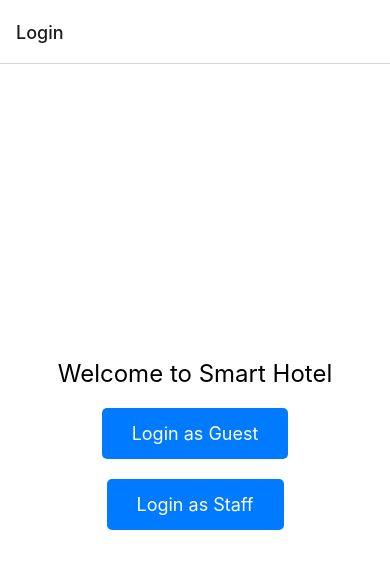
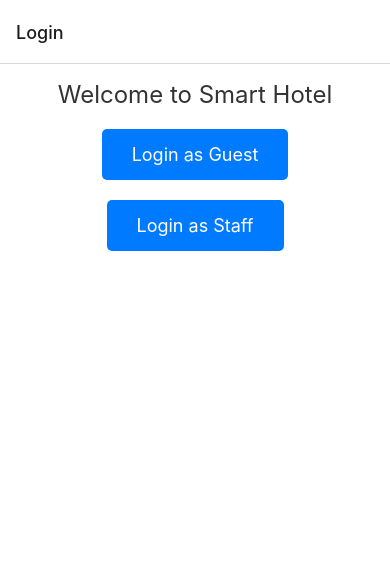
Before and after one commit to MaorHadadLD/SHS-SmartHotel, a React Native app in the folder Client/: screen /Login in a window 390 px wide. Shown: the top 568 px of the page. Built offline with nearby package versions, Linux system fonts and the light colour scheme.

Commit message:
save the staff state to login, styles.

```diff
--- a/Client/screens/Login.js
+++ b/Client/screens/Login.js
@@ -3,7 +3,7 @@ import React, { useState } from 'react';
 import { View, Text, TouchableOpacity, TextInput, StyleSheet } from 'react-native';
 import { StatusBar } from 'expo-status-bar';
 import { useNavigation } from '@react-navigation/native';
-
+import { globalStyles } from '../styles/globalStyle';
 import firebaseApp from '../firebaseConfig';
 
 const Login = () => {
@@ -39,7 +39,12 @@ const Login = () => {
 
         if (trimmedPassword === password.trim()) {
           // Password is correct, navigate to StaffHomeScreen
-          navigation.navigate('StaffHomeScreen');
+          navigation.navigate('StaffHomeScreen', {
+            roles: [employeeData.role], // Pass the role as an array
+            employeeName: employeeData.employeeName,
+            role: employeeData.role,
+            hotel: employeeData.hotel,
+          });
         } else {
           // Password is incorrect
           console.error('Incorrect password');
@@ -55,37 +60,37 @@ const Login = () => {
   };
 
   return (
-    <View style={styles.container}>
-    <Text style={styles.header}>Welcome to Smart Hotel</Text>
-    <TouchableOpacity style={styles.button} onPress={handleGuestLogin}>
-      <Text style={styles.buttonText}>Login as Guest</Text>
+    <View style={globalStyles.container}>
+      <Text style={globalStyles.header}>Welcome to Smart Hotel</Text>
+      <TouchableOpacity style={globalStyles.button} onPress={handleGuestLogin}>
+        <Text style={globalStyles.buttonText}>Login as Guest</Text>
       </TouchableOpacity>
-    <TouchableOpacity style={styles.button} onPress={handleStaffLogin}>
-      <Text style={styles.buttonText}>Login as Staff</Text>
+      <TouchableOpacity style={globalStyles.button} onPress={handleStaffLogin}>
+        <Text style={globalStyles.buttonText}>Login as Staff</Text>
       </TouchableOpacity>
       {showStaffLogin && (
-      <View style={styles.staffLoginContainer}>
+        <View style={globalStyles.staffLoginContainer}>
           <TextInput
-          style={styles.input}
+            style={globalStyles.input}
             placeholder="Employee Number"
             value={employeeNumber}
             onChangeText={(text) => setEmployeeNumber(text)}
           />
           <TextInput
-          style={styles.input}
+            style={globalStyles.input}
             placeholder="Password"
             secureTextEntry
             value={password}
             onChangeText={(text) => setPassword(text)}
           />
-        <TouchableOpacity style={styles.button} onPress={handleStaffSubmit}>
-          <Text style={styles.buttonText}>Submit</Text>
+          <TouchableOpacity style={globalStyles.button} onPress={handleStaffSubmit}>
+            <Text style={globalStyles.buttonText}>Submit</Text>
           </TouchableOpacity>
         </View>
       )}
       <StatusBar style="auto" />
     </View>
-  )
+  );
 };
 
 const styles = StyleSheet.create({
--- a/Client/screens/staff/StaffHomeScreen.js
+++ b/Client/screens/staff/StaffHomeScreen.js
@@ -1,5 +1,6 @@
 import React, { useState } from 'react';
-import { View, Text, FlatList, TouchableOpacity, StyleSheet } from 'react-native';
+import { View, Text, FlatList, TouchableOpacity } from 'react-native';
+import { globalStyles, staffHomeStyles } from '../../styles/globalStyle';
 
 const StaffHomeScreen = ({ route, navigation }) => {
   const [requests, setRequests] = useState([
@@ -9,7 +10,6 @@ const StaffHomeScreen = ({ route, navigation }) => {
   ]);
 
   const handleRequestStatusChange = (id, newStatus) => {
-    // Update the status of the request with the given id
     setRequests((prevRequests) =>
       prevRequests.map((request) =>
         request.id === id ? { ...request, status: newStatus } : request
@@ -18,53 +18,36 @@ const StaffHomeScreen = ({ route, navigation }) => {
   };
 
   const renderRequestItem = ({ item }) => (
-    <View style={styles.requestItem}>
-      <Text>{item.description}</Text>
-      <Text>Status: {item.status}</Text>
-      <TouchableOpacity onPress={() => handleRequestStatusChange(item.id, 'In Progress')}>
-        <Text>Start</Text>
+    <View style={staffHomeStyles.requestItem}>
+      <Text style={staffHomeStyles.requestItemText}>{item.description}</Text>
+      <TouchableOpacity style={staffHomeStyles.startCompleteButton} onPress={() => handleRequestStatusChange(item.id, 'In Progress')}>
+        <Text style={staffHomeStyles.startCompleteButtonText}>Start</Text>
       </TouchableOpacity>
-      <TouchableOpacity onPress={() => handleRequestStatusChange(item.id, 'Done')}>
-        <Text>Complete</Text>
+      <TouchableOpacity style={staffHomeStyles.startCompleteButton} onPress={() => handleRequestStatusChange(item.id, 'Done')}>
+        <Text style={staffHomeStyles.startCompleteButtonText}>Complete</Text>
       </TouchableOpacity>
     </View>
   );
 
   const filteredRequests = requests.filter((request) =>
-  route.params && route.params.roles && route.params.roles.includes(request.role)
-);
+    route.params && route.params.roles && route.params.roles.includes(request.role)
+  );
 
   return (
-    <View style={styles.container}>
-      <Text style={styles.header}>Staff Dashboard</Text>
+    <View style={globalStyles.container}>
+      <Text style={globalStyles.header}>Staff Dashboard</Text>
       <FlatList
         data={filteredRequests}
         keyExtractor={(item) => item.id.toString()}
         renderItem={renderRequestItem}
       />
+      <View style={staffHomeStyles.staffDetailsContainer}>
+        <Text style={staffHomeStyles.detailText}>Name: {route.params.employeeName}</Text>
+        <Text style={staffHomeStyles.detailText}>Role: {route.params.role}</Text>
+        <Text style={staffHomeStyles.detailText}>Hotel: {route.params.hotel}</Text>
+      </View>
     </View>
   );
 };
 
-const styles = StyleSheet.create({
-  container: {
-    flex: 1,
-    justifyContent: 'center',
-    alignItems: 'center',
-    padding: 16,
-    backgroundColor: '#fff',
-  },
-  header: {
-    fontSize: 24,
-    marginBottom: 20,
-  },
-  requestItem: {
-    padding: 10,
-    marginBottom: 10,
-    borderWidth: 1,
-    borderColor: 'gray',
-    borderRadius: 5,
-  },
-});
-
 export default StaffHomeScreen;
--- /dev/null
+++ b/Client/styles/globalStyle.js
@@ -0,0 +1,65 @@
+// styles.js
+
+import { StyleSheet } from 'react-native';
+
+export const globalStyles = StyleSheet.create({
+  container: {
+    flex: 1,
+    padding: 16,
+    backgroundColor: '#fff',
+  },
+  header: {
+    fontSize: 24,
+    marginBottom: 20,
+    color: '#333',
+    textAlign: 'center',
+  },
+  button: {
+    backgroundColor: '#007bff',
+    paddingVertical: 15,
+    paddingHorizontal: 30,
+    borderRadius: 5,
+    marginBottom: 20,
+    alignSelf: 'center',
+  },
+  buttonText: {
+    color: 'white',
+    fontSize: 18,
+    textAlign: 'center',
+  },
+  input: {
+    height: 40,
+    width: '100%',
+    borderColor: '#007bff',
+    borderWidth: 1,
+    marginBottom: 20,
+    paddingHorizontal: 10,
+    borderRadius: 5,
+  },
+});
+
+export const staffHomeStyles = StyleSheet.create({
+  requestItem: {
+    padding: 10,
+    marginBottom: 10,
+    borderWidth: 1,
+    borderColor: '#007bff',
+    borderRadius: 5,
+  },
+  requestItemText: {
+    fontSize: 16,
+    marginBottom: 5,
+    color: '#333',
+  },
+  startCompleteButton: {
+    backgroundColor: '#007bff',
+    padding: 10,
+    borderRadius: 5,
+    marginTop: 5,
+  },
+  startCompleteButtonText: {
+    color: 'white',
+    fontSize: 14,
+    textAlign: 'center',
+  },
+});
```
Lines whose indentation alone changed are shown as unchanged.
